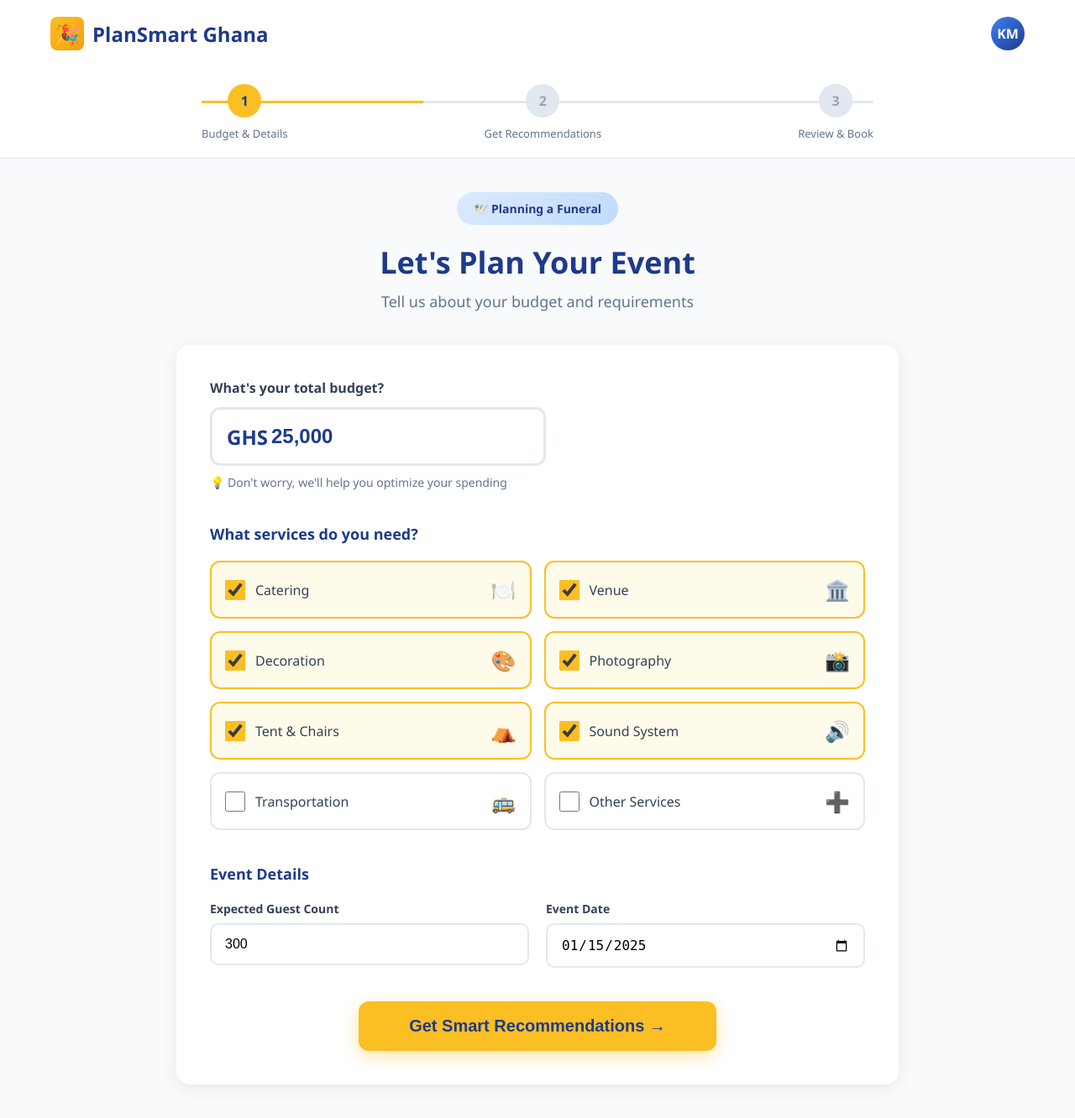
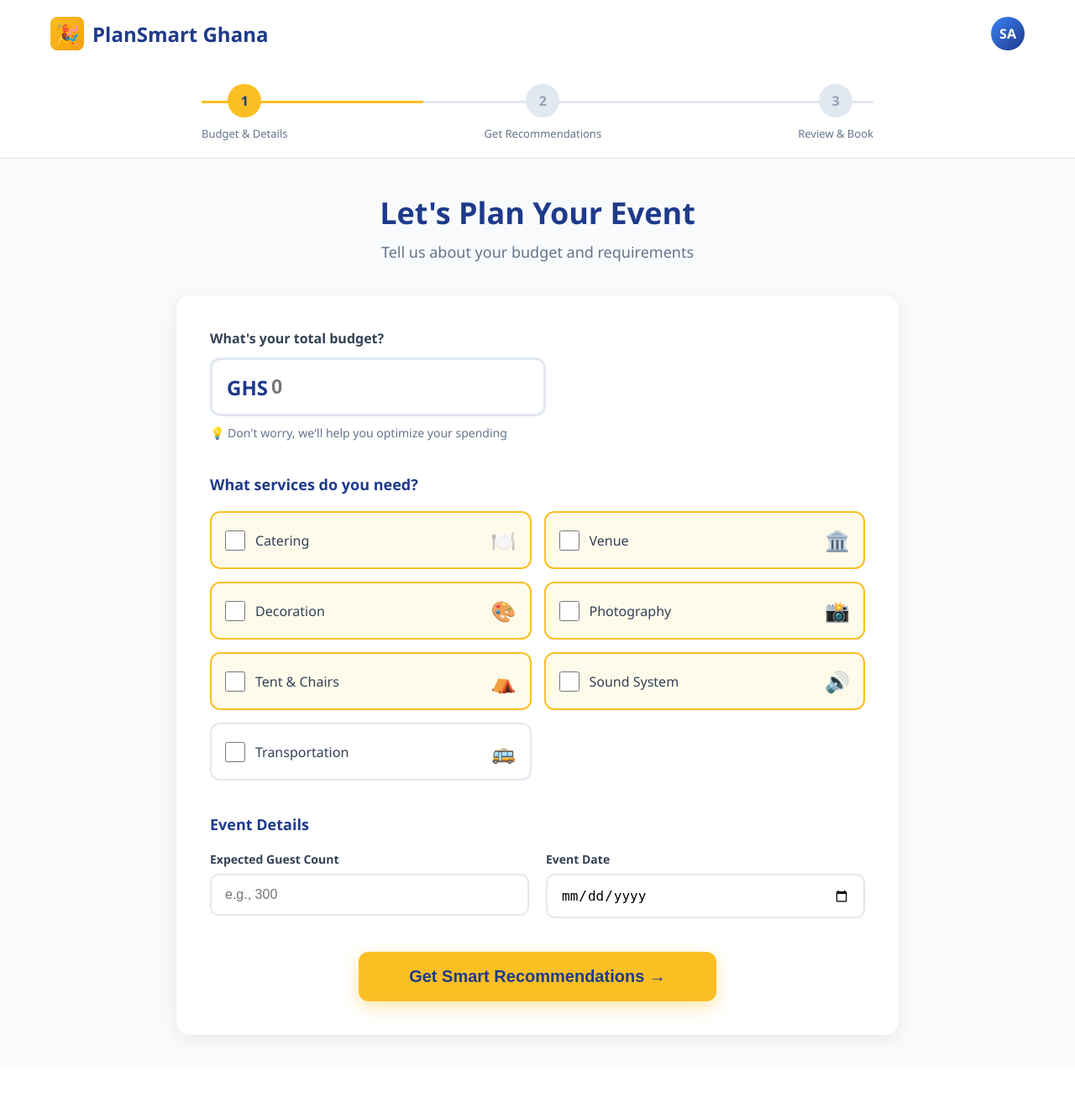
Before and after one commit to BlessCharles/E_Commerce_Final_Project, a PHP site: page /view/budget_input.php in a window 1280 px wide. Shown: the whole page at 84% size. After the commit the page ends 1242 px from the top, so only its background shows below. Run offline with PHP 8.4, Linux system fonts and the light colour scheme; the visitor is signed in with stand-in values (Sample User, id 1).

Commit message:
User landing page and the budget feature

```diff
--- /dev/null
+++ b/js/budget_input.js
@@ -0,0 +1,19 @@
+// Toggle service items
+document.querySelectorAll('.service-item').forEach(item => {
+    item.addEventListener('click', function(e) {
+        if (e.target.type !== 'checkbox') {
+            const checkbox = this.querySelector('.service-checkbox');
+            checkbox.checked = !checkbox.checked;
+        }
+        this.classList.toggle('checked', this.querySelector('.service-checkbox').checked);
+    });
+});
+
+// Format budget input
+const budgetInput = document.querySelector('.budget-input');
+budgetInput.addEventListener('input', function(e) {
+    let value = e.target.value.replace(/,/g, '');
+    if (!isNaN(value) && value !== '') {
+        e.target.value = parseInt(value).toLocaleString();
+    }
+});
--- a/view/budget_input.php
+++ b/view/budget_input.php
@@ -1,3 +1,17 @@
+<?php
+// views/budget_input.php
+session_start();
+
+// Check if user is logged in
+if (!isset($_SESSION['user_id'])) {
+    header('Location: login.php');
+    exit();
+}
+
+$user_id = $_SESSION['user_id'];
+$user_name = $_SESSION['user_name'] ?? 'User';
+$user_initials = strtoupper(substr($user_name, 0, 2));
+?>
 <!DOCTYPE html>
 <html lang="en">
 <head>
@@ -370,7 +384,7 @@
         }
     </style>
 </head>
-<body>
+<body data-user-id="<?php echo $user_id; ?>">
     <!-- Navigation -->
     <nav>
         <div class="logo">
@@ -378,7 +392,7 @@
             <div class="logo-text">PlanSmart Ghana</div>
         </div>
         <div class="user-menu">
-            <div class="user-avatar">KM</div>
+            <div class="user-avatar"><?php echo $user_initials; ?></div>
         </div>
     </nav>
 
@@ -406,14 +420,14 @@
     <!-- Main Content -->
     <div class="main-content">
         <div class="content-header">
-            <div class="event-badge">
-                🕊️ Planning a Funeral
-            </div>
             <h1>Let's Plan Your Event</h1>
             <p>Tell us about your budget and requirements</p>
         </div>
 
+
+
         <div class="budget-card">
+        <form action="../controllers/budget_controller.php?action=createEvent" method="POST">
             <!-- Budget Input -->
             <div class="budget-input-group">
                 <label class="input-label">What's your total budget?</label>
@@ -421,9 +435,9 @@
                     <span class="currency-symbol">GHS</span>
                     <input
                         type="text"
+                        name="budget"
                         class="budget-input"
-                        placeholder="25,000"
-                        value="25,000"
+                        placeholder="0"
                     >
                 </div>
                 <p class="budget-hint">💡 Don't worry, we'll help you optimize your spending</p>
@@ -434,51 +448,53 @@
                 <h2 class="section-title">What services do you need?</h2>
                 <div class="services-grid">
                     <div class="service-item checked">
-                        <input type="checkbox" class="service-checkbox" id="catering" checked>
+
+                        <input type="checkbox" class="service-checkbox" name="services[]" value="catering">
                         <label for="catering" class="service-label">Catering</label>
                         <span class="service-icon">🍽️</span>
                     </div>
 
                     <div class="service-item checked">
-                        <input type="checkbox" class="service-checkbox" id="venue" checked>
+
+
+                        <input type="checkbox" class="service-checkbox" name="services[]" value="venue">
                         <label for="venue" class="service-label">Venue</label>
                         <span class="service-icon">🏛️</span>
                     </div>
 
                     <div class="service-item checked">
-                        <input type="checkbox" class="service-checkbox" id="decoration" checked>
+
+                        <input type="checkbox" class="service-checkbox" name="services[]" value="decoration">
                         <label for="decoration" class="service-label">Decoration</label>
                         <span class="service-icon">🎨</span>
                     </div>
 
                     <div class="service-item checked">
-                        <input type="checkbox" class="service-checkbox" id="photography" checked>
+
+                        <input type="checkbox" class="service-checkbox" name="services[]" value="photography">
                         <label for="photography" class="service-label">Photography</label>
                         <span class="service-icon">📸</span>
                     </div>
 
                     <div class="service-item checked">
-                        <input type="checkbox" class="service-checkbox" id="tent" checked>
+
+                        <input type="checkbox" class="service-checkbox" name="services[]"  value="tent">
                         <label for="tent" class="service-label">Tent & Chairs</label>
                         <span class="service-icon">⛺</span>
                     </div>
 
                     <div class="service-item checked">
-                        <input type="checkbox" class="service-checkbox" id="sound" checked>
+
+                        <input type="checkbox" class="service-checkbox" name="services[]" value="sound">
                         <label for="sound" class="service-label">Sound System</label>
                         <span class="service-icon">🔊</span>
                     </div>
 
                     <div class="service-item">
-                        <input type="checkbox" class="service-checkbox" id="transport">
+
+                        <input type="checkbox" class="service-checkbox" name="services[]" value="transport">
                         <label for="transport" class="service-label">Transportation</label>
                         <span class="service-icon">🚌</span>
-                    </div>
-
-                    <div class="service-item">
-                        <input type="checkbox" class="service-checkbox" id="other">
-                        <label for="other" class="service-label">Other Services</label>
-                        <span class="service-icon">➕</span>
                     </div>
                 </div>
             </div>
@@ -488,44 +504,31 @@
                 <h2 class="section-title">Event Details</h2>
                 <div class="event-details">
                     <div class="detail-group">
+
+
                         <label class="detail-label">Expected Guest Count</label>
-                        <input type="number" class="detail-input" placeholder="e.g., 300" value="300">
+                        <input type="number" class="detail-input" name="guest_count" placeholder="e.g., 300">
                     </div>
 
                     <div class="detail-group">
+
+
                         <label class="detail-label">Event Date</label>
-                        <input type="date" class="detail-input" value="2025-01-15">
+                        <input type="date" class="detail-input" name="event_date">
                     </div>
                 </div>
             </div>
 
             <!-- CTA -->
             <div class="cta-container">
-                <button class="btn-continue">Get Smart Recommendations →</button>
+
+
+                <button type="submit" class="btn-continue">Get Smart Recommendations →</button>
             </div>
+        </form>
         </div>
     </div>
 
-    <script>
-        // Toggle service items
-        document.querySelectorAll('.service-item').forEach(item => {
-            item.addEventListener('click', function(e) {
-                if (e.target.type !== 'checkbox') {
-                    const checkbox = this.querySelector('.service-checkbox');
-                    checkbox.checked = !checkbox.checked;
-                }
-                this.classList.toggle('checked', this.querySelector('.service-checkbox').checked);
-            });
-        });
-
-        // Format budget input
-        const budgetInput = document.querySelector('.budget-input');
-        budgetInput.addEventListener('input', function(e) {
-            let value = e.target.value.replace(/,/g, '');
-            if (!isNaN(value) && value !== '') {
-                e.target.value = parseInt(value).toLocaleString();
-            }
-        });
-    </script>
+    <script src="../js/budget_input.js"></script>
 </body>
 </html>
```
Also changed, not shown: classes/budget_class.php (added, +52 -0 lines), controllers/budget_controller.php (added, +69 -0 lines), js/user_landing.js (added, +52 -0 lines), view/user_landing.php (+2 -53 lines).
